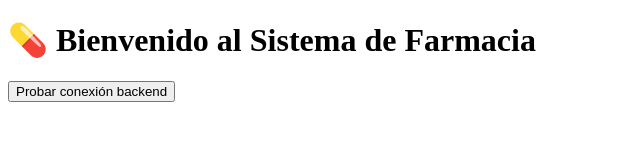
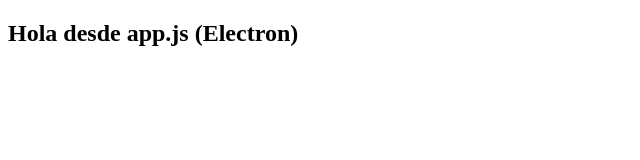
Before and after one commit to thangel7288/farmacia, an Electron app: page frontend/index.html in a window 1000 px wide. Shown: the whole page, without its empty margins (0-640 px from the left). Drawn offline with Linux system fonts and the light colour scheme.

Commit message:
iniciando la parte del frontend

```diff
--- a/frontend/index.html
+++ b/frontend/index.html
@@ -2,12 +2,10 @@
 <html lang="es">
 <head>
   <meta charset="UTF-8">
-  <title>Farmacia App</title>
+  <title>farmacia-app</title>
 </head>
 <body>
-  <h1>💊 Bienvenido al Sistema de Farmacia</h1>
-  <button id="btnTest">Probar conexión backend</button>
-
-  <script src="renderer.js"></script>
+  <div id="app"></div>
+  <script src="js/app.js"></script>
 </body>
 </html>
--- /dev/null
+++ b/frontend/js/app.js
@@ -0,0 +1,5 @@
+document.addEventListener("DOMContentLoaded", () => {
+  const app = document.getElementById("app");
+  app.innerHTML = "<h2>Hola desde app.js (Electron)</h2>";
+  console.log("JS cargado en Electron ✅");
+});
```
Also changed, not shown: frontend/css/styles.css (added), frontend/js/productos.js (added), frontend/js/ventas.js (added).
